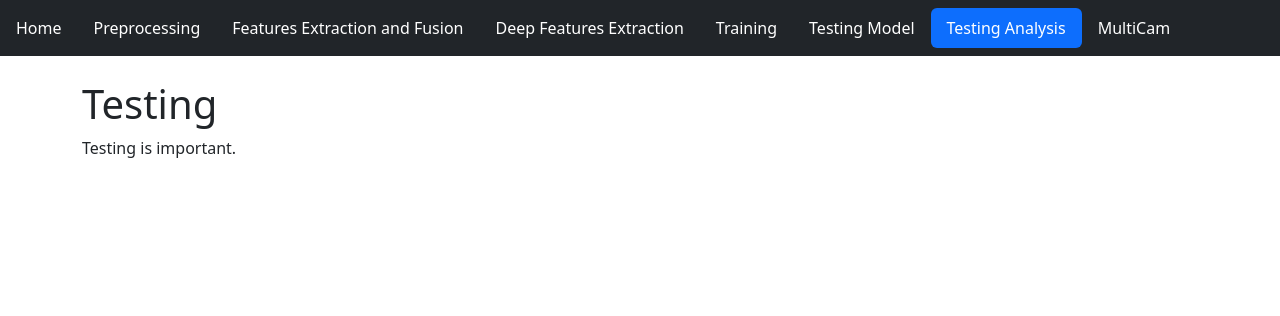
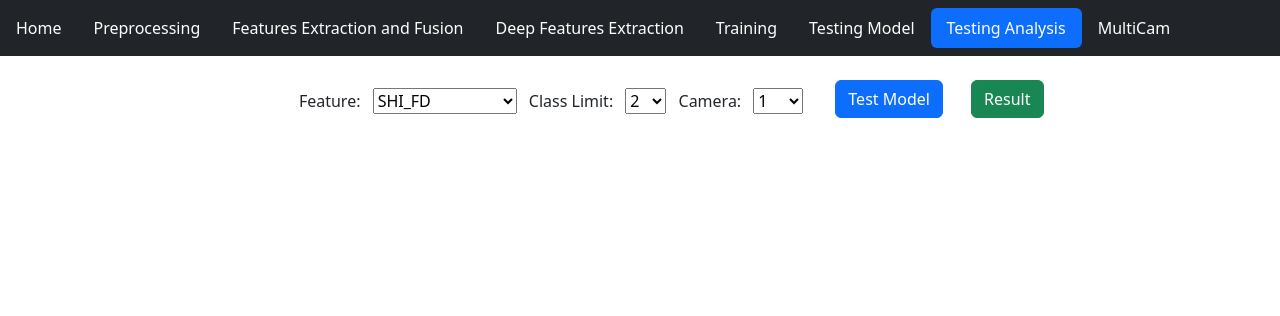
Before and after one commit to Towtex/fall-detection, a Flask app: page /testing in a window 1280 px wide. Shown: the top 316 px of the page. Run offline with Flask 3, Linux system fonts and the light colour scheme; some libraries are stand-ins or nearby versions.

Commit message:
fix: fix an issue where class labels are created on empty file list

```diff
--- a/app/templates/testing.html
+++ b/app/templates/testing.html
@@ -3,6 +3,33 @@
 {% block title %}Testing Analysis - Fall Detection{% endblock %}
 
 {% block content %}
-    <h1>Testing</h1>
-    <p>Testing is important.</p>
+<div class="row" style="margin: 0.5rem;">
+    <div class="col-md-8 text-end">
+        <label for="feature-select-testing">Feature: </label>
+        <select id="feature-select-testing">
+            <option value="SHI_FD">SHI_FD</option>
+            <option value="SHI_Yolov8">SHI_Yolov8</option>
+            <option value="DOF">DOF</option>
+            <option value="DOF_SHI">DOF_SHI</option>
+            <option value="DOF_SHI_Yolov8">DOF_SHI_Yolov8</option>
+        </select>
+        <label for="class-limit-select-testing">Class Limit: </label>
+        <select id="class-limit-select-testing">
+            <option value="2">2</option>
+            <option value="7">7</option>
+            <option value="11">11</option>
+        </select>
+        <label for="camera-select-testing">Camera: </label>
+        <select id="camera-select-testing">
+            <option value="1">1</option>
+            <option value="2">2</option>
+            <option value="1_2">1+2</option>
+        </select>
+    </div>
+    <div class="col-md-4 text-start">
+        <button type="button" class="btn btn-primary" id="btn-test-model" style="margin-right: 1.5rem;">Test Model</button>
+        <button type="button" class="btn btn-success" id="btn-result-test-model">Result</button>
+    </div>
+</div>
+<script src="{{ url_for('static', filename='js/testing.js') }}"></script>
 {% endblock %}
--- a/app/utils/create_label_datalist_test_tiral3.py
+++ b/app/utils/create_label_datalist_test_tiral3.py
@@ -42,8 +42,12 @@ def create_data_list(feature: str, class_limit: int, subject: int, camera: str):
 
     print(f"CNN Features Folder: {img_folder}")
     all_feature_files = glob.glob(os.path.join(img_folder, '*.npy'))
-    print(f'Total File: {len(all_feature_files)}')
+    total_files = len(all_feature_files)
 
+    if total_files == 0:
+        print(f"Total Files: {total_files}")
+        print('Error: No files found!')
+        raise FileNotFoundError(f'No files found in {img_folder}')
     out_str = ''
     for feature_path in all_feature_files:
         all_parts = os.path.basename(feature_path).split('-')
```
Also changed, not shown: app/templates/deep-feature-extraction.html (+4 -5 lines), app/templates/testing-model.html (deleted, +0 -8 lines).
